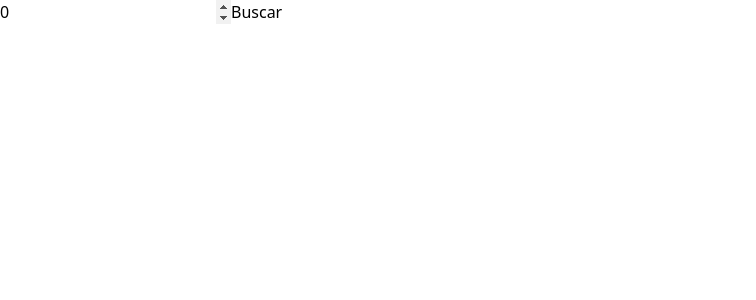
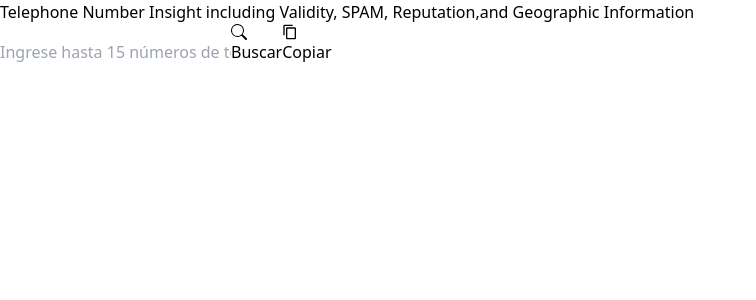
Before and after one commit to InterscopeDevOps/number_insight, a React (Vite) app: page / in a window 1280 px wide. Shown: the top 300 px of the page, without its empty margins (0-756 px from the left). Built offline with nearby package versions, Linux system fonts and the light colour scheme.

Commit message:
Valid Rage Of Numbers

```diff
--- a/package.json
+++ b/package.json
@@ -12,7 +12,9 @@
   "dependencies": {
     "axios": "^1.4.0",
     "react": "^18.2.0",
-    "react-dom": "^18.2.0"
+    "react-dom": "^18.2.0",
+    "react-icons": "^4.8.0",
+    "sweetalert2": "^11.7.5"
   },
   "devDependencies": {
     "@types/react": "^18.0.28",
--- a/src/App.tsx
+++ b/src/App.tsx
@@ -4,7 +4,10 @@ function App() {
   return (
     <>
       <div className="w-full">
-        <div className="w-[50%] mx-auto">
+        <div className="md:w-[50%] w-full px-4 mx-auto mb-10 mt-6">
+          <h1 className="md:text-[30px] text-[20px] font-bold text-center">
+          Telephone Number Insight including Validity, SPAM, Reputation,and Geographic Information
+          </h1>
           <NumberSearch />
         </div>
       </div>
--- a/src/components/NumberSearch.tsx
+++ b/src/components/NumberSearch.tsx
@@ -1,17 +1,47 @@
 import React, { useState } from "react";
 import axios, { AxiosResponse } from "axios";
 import RiskBar from "./RiskBar";
+import Swal from "sweetalert2";
+import { MdContentCopy } from "react-icons/md";
+import { BsSearch } from "react-icons/bs";
 
 const NumberSearch: React.FC = () => {
-  const [phoneNumber, setPhoneNumber] = useState<number>(0);
-  const [searchResult, setSearchResult] = useState<any>(null);
+  const [phoneNumberInput, setPhoneNumberInput] = useState<string>("");
+  const [searchResults, setSearchResults] = useState<any[]>([]);
   const [error, setError] = useState<string | null>(null);
   const [loading, setLoading] = useState<boolean>(false);
 
-  const searchPhoneNumber = async () => {
-    const formattedPhoneNumber = `+1${phoneNumber}`;
-    setSearchResult(null);
+  const searchPhoneNumbers = async () => {
+    const phoneNumbers = phoneNumberInput
+      .split(" ")
+      .filter((phoneNumber) => phoneNumber.length === 11)
+      .slice(0, 15);
+
+    if (phoneNumbers.length > 15) {
+      phoneNumbers.splice(15);
+      Swal.fire({
+        icon: "warning",
+        title: "Atención",
+        text: "Se han ingresado más de 15 números. Se tomarán en cuenta solo los primeros 15.",
+      });
+    }
+
+    if (phoneNumbers.length === 0) {
+      Swal.fire({
+        icon: "warning",
+        title: "Atención",
+        text: "No has ingresado ningun número!",
+      });
+    }
+
+    setSearchResults([]);
     setLoading(true);
+    setError(null);
+
+    try {
+      const responses = await Promise.all(
+        phoneNumbers.map(async (phoneNumber) => {
+          const formattedPhoneNumber = `+${phoneNumber}`;
           const options = {
             method: "GET",
             url: "https://scout.p.rapidapi.com/v1/numbers/search",
@@ -19,40 +49,94 @@ const NumberSearch: React.FC = () => {
               dialcode: formattedPhoneNumber,
             },
             headers: {
-        "X-RapidAPI-Key": "e29fed23a7mshbd06921c24acc07p1e9ebdjsn979db1c44c30",
+              "X-RapidAPI-Key":
+                "e29fed23a7mshbd06921c24acc07p1e9ebdjsn979db1c44c30",
               "X-RapidAPI-Host": "scout.p.rapidapi.com",
             },
           };
 
-    try {
           const response: AxiosResponse = await axios.request(options);
-      console.log(response.data);
-      setSearchResult(response.data);
-      setError(null);
+          return response.data;
+        })
+      );
+
+      setSearchResults(responses);
     } catch (err) {
       console.error(err);
-      setSearchResult(null);
-      setError("Error al buscar el número de teléfono");
+      setSearchResults([]);
+      setError("Error al buscar los números de teléfono");
     } finally {
       setLoading(false);
     }
   };
 
+  const copyToClipboard = () => {
+    const headers = [
+      "Resultado",
+      "Dialcode",
+      "Risk Rating",
+      "Estate",
+      "Risk Level",
+    ];
+    const data = searchResults.map((searchResult, index) => [
+      index + 1,
+      searchResult.dialcode_e164.substring(1),
+      searchResult.risk_rating,
+      searchResult.administrative_area_level_1 || "No disponible",
+      searchResult.risk_level,
+    ]);
+
+    const csvContent = [headers, ...data]
+      .map((row) => row.join("\t"))
+      .join("\n");
+
+    navigator.clipboard.writeText(csvContent).then(
+      () => {
+        Swal.fire({
+          icon: "success",
+          title: "Copiado al portapapeles",
+          text: "Los datos se han copiado en el portapapeles en formato CSV compatible con Excel.",
+        });
+      },
+      (err) => {
+        console.error("Error al copiar los datos en el portapapeles: ", err);
+        Swal.fire({
+          icon: "error",
+          title: "Error al copiar",
+          text: "Error al copiar los datos en el portapapeles.",
+        });
+      }
+    );
+  };
+
   return (
     <div>
-      <div className="flex my-4 gap-4">
+      <div className="flex md:flex-row flex-col my-4 gap-4">
         <input
-          type="number"
-          value={phoneNumber}
-          onChange={(e) => setPhoneNumber(+e.target.value)}
-          placeholder="Ingrese el número de teléfono"
+          type="text"
+          value={phoneNumberInput}
+          onChange={(e) => {
+            const numericValue = e.target.value.replace(/[^0-9\s]/g, "");
+            setPhoneNumberInput(numericValue);
+          }}
+          placeholder="Ingrese hasta 15 números de teléfono separados por espacios"
+          maxLength={170}
           className="w-full px-3 py-4 text-sm text-gray-700 bg-white border border-gray-300 rounded-md dark:text-gray-300 dark:border-gray-600 dark:bg-gray-700 focus:outline-none"
         />
+
         <button
-          className="md:w-[220px] w-full bg-blue-500 hover:bg-blue-700 text-white font-bold py-2 px-4 rounded focus:outline-none focus:shadow-outline"
-          onClick={searchPhoneNumber}
+          className="flex items-center justify-center md:w-[220px] w-full bg-blue-500 hover:bg-blue-700 text-white font-bold py-2 px-4 rounded focus:outline-none focus:shadow-outline"
+          onClick={searchPhoneNumbers}
         >
-          Buscar
+          <BsSearch className="text-[20px] mr-2" />
+          <span>Buscar</span>
+        </button>
+        <button
+          className="flex items-center justify-center md:w-[220px] w-full bg-blue-500 hover:bg-blue-700 text-white font-bold py-2 px-4 rounded focus:outline-none focus:shadow-outline"
+          onClick={copyToClipboard}
+        >
+          <MdContentCopy className="text-[20px] mr-2" />
+          <span>Copiar</span>
         </button>
       </div>
       {loading && (
@@ -60,13 +144,57 @@ const NumberSearch: React.FC = () => {
           <span className="my-6 text-[24px]">Cargando...</span>
         </div>
       )}
+      <div className="overflow-x-scroll">
         {error && <div>{error}</div>}
-      {searchResult && !loading && (
-        <>
+        {searchResults.length > 1 && (
+          <table className="table-auto w-full mt-4 ">
+            <thead>
+              <tr>
+                <th className="px-4 py-2">Resultado</th>
+                <th className="px-4 py-2">Dialcode</th>
+                <th className="px-4 py-2">Risk Rating</th>
+                <th className="px-4 py-2">Estate</th>
+                <th className="px-4 py-2">Risk Level</th>
+              </tr>
+            </thead>
+            <tbody>
+              {searchResults.map((searchResult, index) => (
+                <tr
+                  key={index}
+                  className={index % 2 === 0 ? "bg-gray-100" : ""}
+                >
+                  <td className="border px-4 py-2">{index + 1}</td>
+                  <td className="border px-4 py-2">
+                    {searchResult.dialcode_e164}
+                  </td>
+                  <td className="border px-4 py-2 capitalize">
+                    {searchResult.risk_rating}
+                  </td>
+                  <td className="border px-4 py-2">
+                    {searchResult.administrative_area_level_1
+                      ? searchResult.administrative_area_level_1
+                      : "No disponible"}
+                  </td>
+                  <td className="border px-4 py-2">
+                    <RiskBar
+                      width="60"
+                      heigth="60"
+                      riskRating={searchResult.risk_level}
+                    />
+                  </td>
+                </tr>
+              ))}
+            </tbody>
+          </table>
+        )}
+      </div>
+      {searchResults.length === 1 &&
+        searchResults.map((searchResult, index) => (
+          <div key={index}>
+            {/* <h3 className="text-2xl font-semibold mt-4">
+              Resultado {index + 1}
+            </h3> */}
             <div className="flex md:flex-row">
-            {/* <pre>
-              <code>{JSON.stringify(searchResult, null, 2)}</code>
-            </pre> */}
               <div className="md:w-[50%] w-full flex flex-col bg-gray-100 p-6 rounded-2xl m-2">
                 <span className="flex flex-col">
                   <span className="text-[24px] ">Dialcode:</span>
@@ -91,11 +219,15 @@ const NumberSearch: React.FC = () => {
                 </span>
               </div>
               <div className="md:w-[50%] w-full flex self-center justify-center bg-gray-100 p-4 rounded-2xl">
-              <RiskBar riskRating={searchResult.risk_level} />
+                <RiskBar
+                  width="120"
+                  heigth="120"
+                  riskRating={searchResult.risk_level}
+                />
               </div>
             </div>
-        </>
-      )}
+          </div>
+        ))}
     </div>
   );
 };
--- a/src/components/RiskBar.tsx
+++ b/src/components/RiskBar.tsx
@@ -1,9 +1,11 @@
 
 interface RiskBarProps {
   riskRating: number;
+  width: string;
+  heigth: string;
 }
 
-const RiskBar = ({ riskRating }: RiskBarProps) => {
+const RiskBar = ({ riskRating, width, heigth }: RiskBarProps) => {
   const circleRadius = 50;
   const strokeWidth = 8;
   const circleCircumference = 2 * Math.PI * circleRadius;
@@ -21,7 +23,7 @@ const RiskBar = ({ riskRating }: RiskBarProps) => {
 
   return (
     <div className="flex flex-col justify-center items-center text-center self-center">
-      <svg width="150" height="150" viewBox="0 0 120 120">
+      <svg width={width} height={heigth} viewBox="0 0 120 120">
         <circle
           cx="60"
           cy="60"
```
Also changed, not shown: 1 other file (tests, documents, lock files or other folders). Lines whose indentation alone changed are shown as unchanged.
